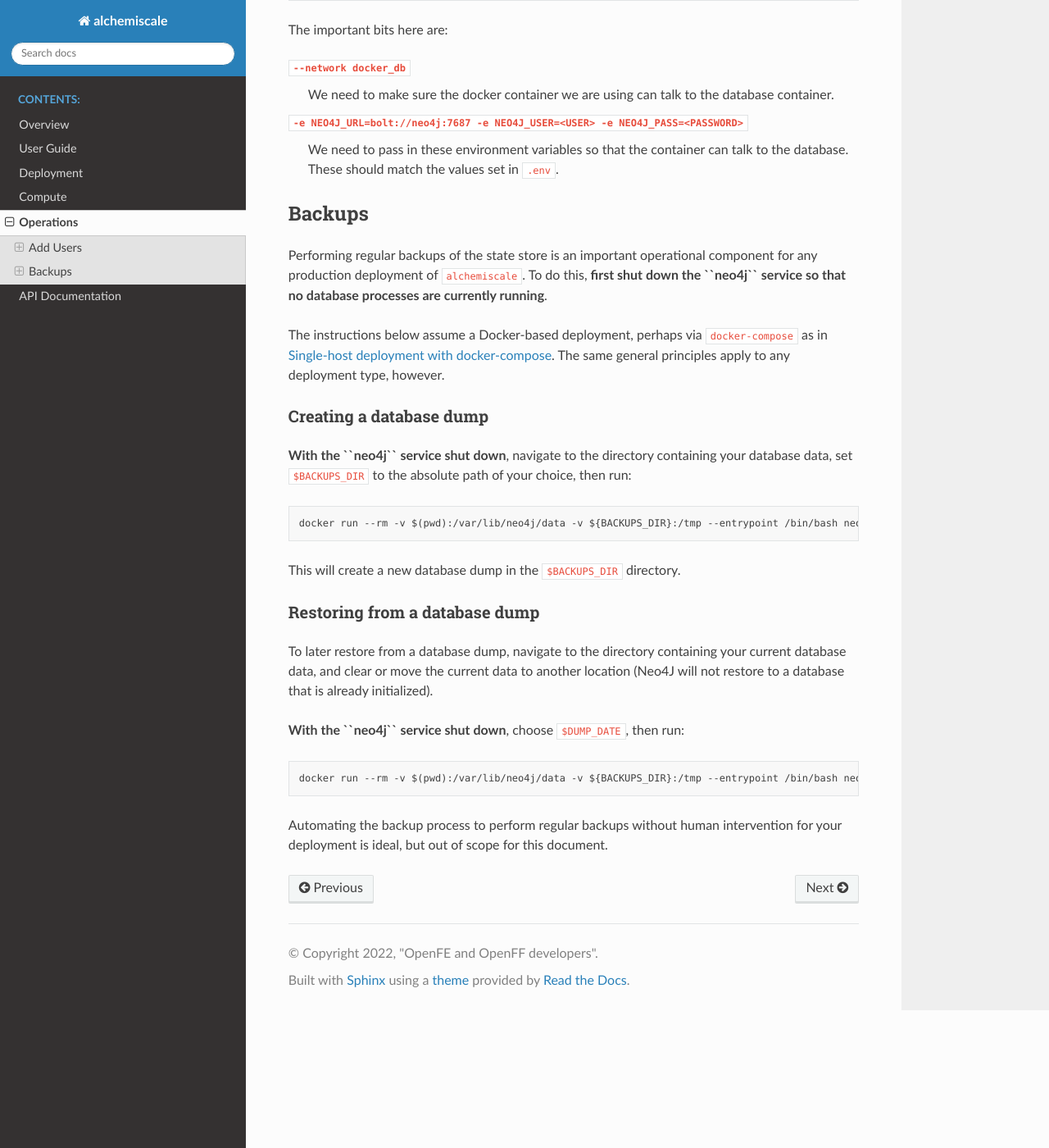
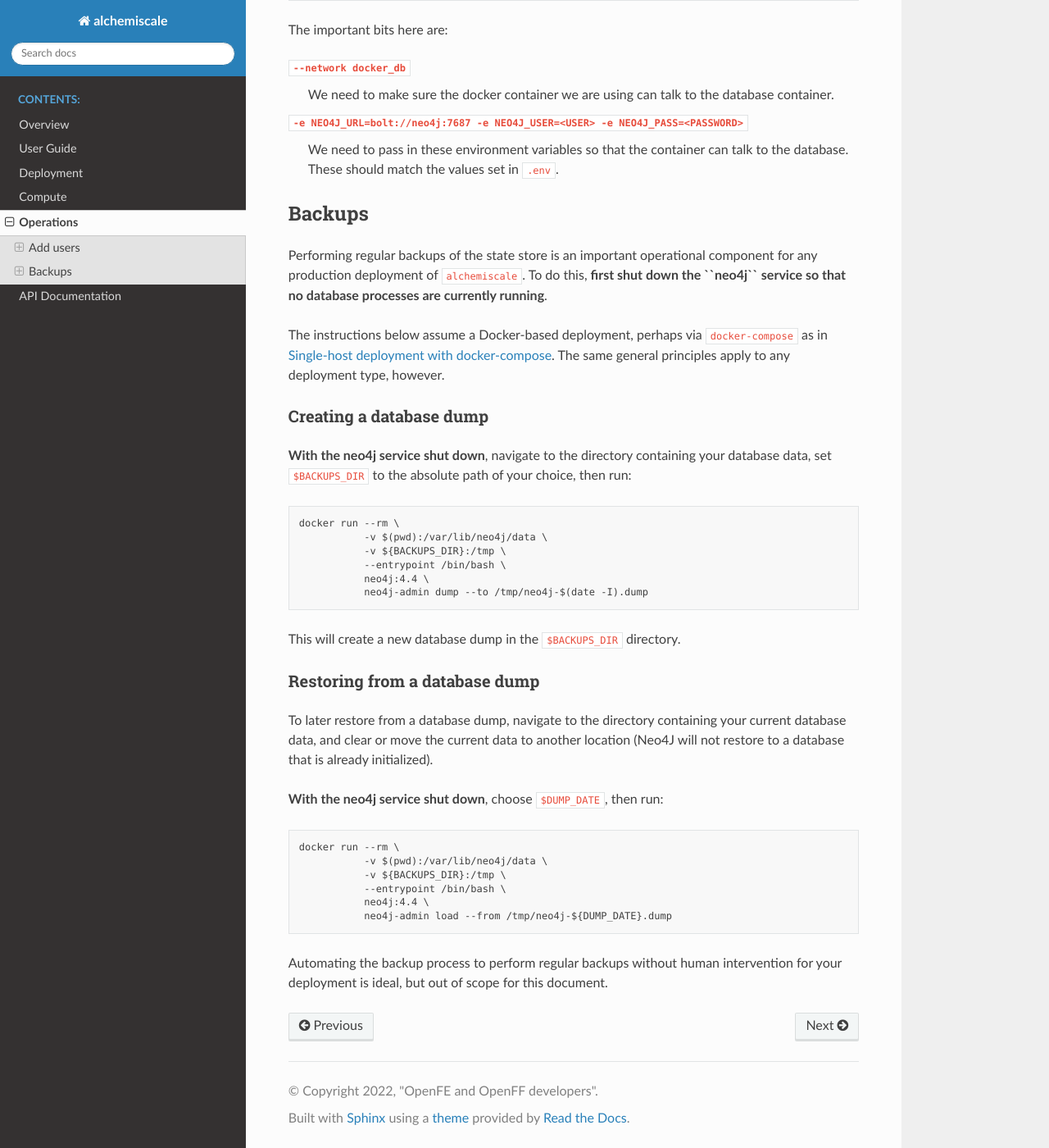
Before and after one commit to OpenFreeEnergy/alchemiscale, a Sphinx documentation site: the page built from docs/operations.rst, in a window 1280 px wide and 1400 px high, scrolled down 845 px. Shown: the whole window at 82% size. Built offline with Sphinx 7.4.7 and the Read the Docs theme 2.0.0, drawn with Linux system fonts in a browser that asks for light colours.

Commit message:
Readability improvements, consistency

```diff
--- a/docs/compute.rst
+++ b/docs/compute.rst
@@ -18,7 +18,7 @@ A template for this file can be found here; replace ``$ALCHEMISCALE_VERSION`` wi
 
 
 ***********
-Single-Host
+Single-host
 ***********
 
 To deploy a compute service (or multiple services) to a single host, we recommend one of two routes.
@@ -61,7 +61,7 @@ It may also make sense to apply constraints to the number of CPUs available to e
 .. _official Docker documentation on GPU use: https://docs.docker.com/config/containers/resource_constraints/#gpu
 
 ***********
-HPC Cluster
+HPC cluster
 ***********
 
 To deploy compute services to an HPC cluster, we recommend submitting them as individual jobs to the HPC cluster's scheduler.
@@ -127,7 +127,7 @@ Any compute service that fails to claim a ``Task`` will shut itself down, and th
 
 
 ******************
-Kubernetes Cluster
+Kubernetes cluster
 ******************
 
 To deploy compute services to a Kubernetes ("k8s") cluster, we make use of a similar approach to deployment with Docker detailed above in :ref:`compute_docker`.
--- a/docs/deployment.rst
+++ b/docs/deployment.rst
@@ -105,7 +105,7 @@ Kubernetes-based deployment with alchemiscale-k8s
 
 To deploy ``alchemiscale`` to a Kubernetes cluster, review the resources defined and detailed in `alchemiscale-k8s`_.
 
-.. _alchemiscale-k8s: https://github.com/datryllic/alchemiscale-k8s/tree/main/compute
+.. _alchemiscale-k8s: https://github.com/datryllic/alchemiscale-k8s
 
 
 .. _deploy-object-store:
--- a/docs/operations.rst
+++ b/docs/operations.rst
@@ -3,7 +3,7 @@ Operations
 ##########
 
 *********
-Add Users
+Add users
 *********
 
 To add a new user identity, you will generally use the ``alchemiscale`` CLI::
@@ -60,9 +60,14 @@ The same general principles apply to any deployment type, however.
 Creating a database dump
 ========================
 
-**With the ``neo4j`` service shut down**, navigate to the directory containing your database data, set ``$BACKUPS_DIR`` to the absolute path of your choice, then run::
+**With the neo4j service shut down**, navigate to the directory containing your database data, set ``$BACKUPS_DIR`` to the absolute path of your choice, then run::
 
-    docker run --rm -v $(pwd):/var/lib/neo4j/data -v ${BACKUPS_DIR}:/tmp --entrypoint /bin/bash neo4j:4.4 neo4j-admin dump --to /tmp/neo4j-$(date -I).dump
+    docker run --rm \
+               -v $(pwd):/var/lib/neo4j/data \
+               -v ${BACKUPS_DIR}:/tmp \
+               --entrypoint /bin/bash \
+               neo4j:4.4 \
+               neo4j-admin dump --to /tmp/neo4j-$(date -I).dump
 
 This will create a new database dump in the ``$BACKUPS_DIR`` directory.
 
@@ -72,8 +77,13 @@ Restoring from a database dump
 
 To later restore from a database dump, navigate to the directory containing your current database data, and clear or move the current data to another location (Neo4J will not restore to a database that is already initialized).
 
-**With the ``neo4j`` service shut down**, choose ``$DUMP_DATE``, then run::
+**With the neo4j service shut down**, choose ``$DUMP_DATE``, then run::
 
-    docker run --rm -v $(pwd):/var/lib/neo4j/data -v ${BACKUPS_DIR}:/tmp --entrypoint /bin/bash neo4j:4.4 neo4j-admin load --from /tmp/neo4j-${DUMP_DATE}.dump
+    docker run --rm \
+               -v $(pwd):/var/lib/neo4j/data \
+               -v ${BACKUPS_DIR}:/tmp \
+               --entrypoint /bin/bash \
+               neo4j:4.4 \
+               neo4j-admin load --from /tmp/neo4j-${DUMP_DATE}.dump
 
 Automating the backup process to perform regular backups without human intervention for your deployment is ideal, but out of scope for this document.
```
